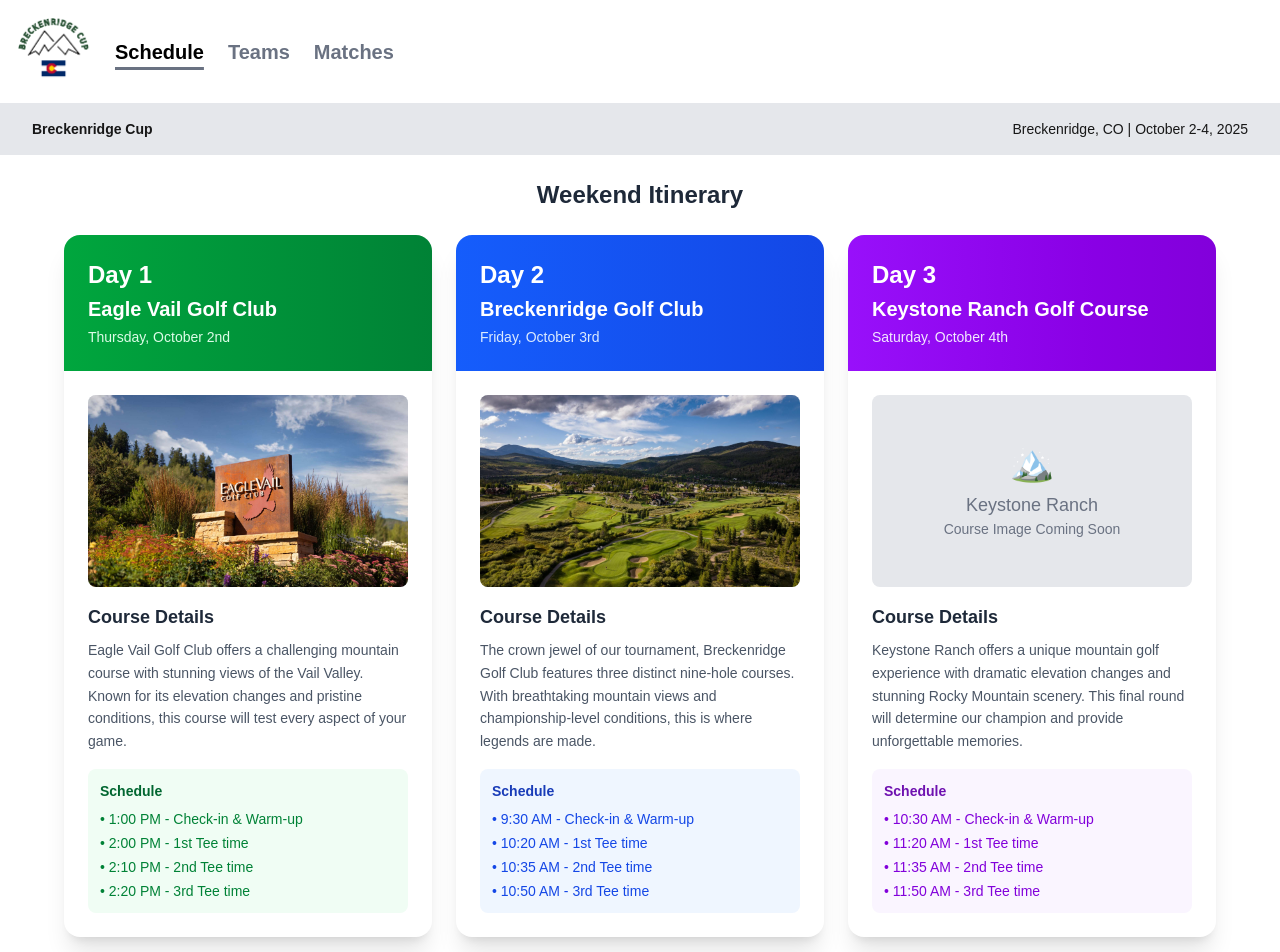
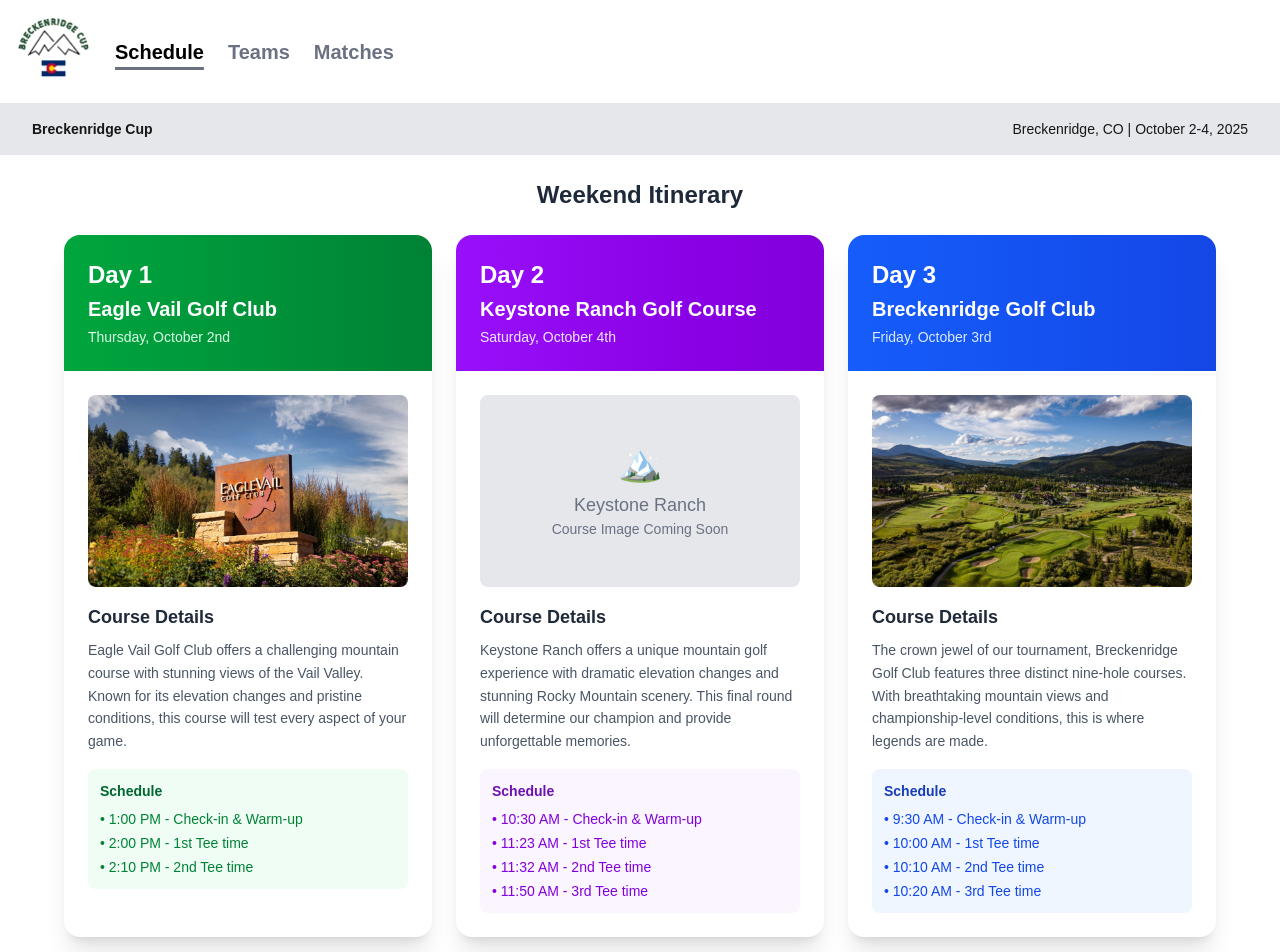
Before and after one commit to MatthewIczkowski/golf-trip, a Next.js app: page /schedule in a window 1280 px wide. Shown: the top 952 px of the page. Built offline with nearby package versions, Linux system fonts and the light colour scheme.

Commit message:
updated schedule

```diff
--- a/src/app/schedule/page.tsx
+++ b/src/app/schedule/page.tsx
@@ -44,53 +44,16 @@
                     <li>• 1:00 PM - Check-in & Warm-up</li>
                     <li>• 2:00 PM - 1st Tee time</li>
                     <li>• 2:10 PM - 2nd Tee time</li>
-                    <li>• 2:20 PM - 3rd Tee time</li>
                   </ul>
                 </div>
               </div>
             </div>
           </div>
 
-          {/* Day 2 - Breckenridge Golf Club */}
-          <div className="bg-white rounded-2xl shadow-xl overflow-hidden">
-            <div className="bg-gradient-to-r from-blue-600 to-blue-700 text-white p-6">
-              <h2 className="text-2xl font-bold mb-1">Day 2</h2>
-              <h3 className="text-xl font-semibold">Breckenridge Golf Club</h3>
-              <p className="text-blue-100 text-sm mt-1">Friday, October 3rd</p>
-            </div>
-
-            <div className="p-6">
-              <div className="bg-gray-200 rounded-lg h-48 flex items-center justify-center mb-4">
-                <Image src={breckenridge} alt="Breckenridge Golf Club" width={400} height={300} className="w-full h-full object-cover rounded-lg" />
-              </div>
-
-              <div className="space-y-4">
-                <div>
-                  <h4 className="text-lg font-semibold text-gray-800 mb-2">Course Details</h4>
-                  <p className="text-gray-600 text-sm leading-relaxed">
-                    The crown jewel of our tournament, Breckenridge Golf Club features
-                    three distinct nine-hole courses. With breathtaking mountain views
-                    and championship-level conditions, this is where legends are made.
-                  </p>
-                </div>
-
-                <div className="bg-blue-50 p-3 rounded-lg">
-                  <h5 className="font-semibold text-blue-800 mb-2 text-sm">Schedule</h5>
-                  <ul className="text-blue-700 space-y-1 text-sm">
-                    <li>• 9:30 AM - Check-in & Warm-up</li>
-                    <li>• 10:20 AM - 1st Tee time</li>
-                    <li>• 10:35 AM - 2nd Tee time</li>
-                    <li>• 10:50 AM - 3rd Tee time</li>
-                  </ul>
-                </div>
-              </div>
-            </div>
-          </div>
-
-          {/* Day 3 - Keystone Ranch */}
+          {/* Day 2 - Keystone Ranch */}
           <div className="bg-white rounded-2xl shadow-xl overflow-hidden">
             <div className="bg-gradient-to-r from-purple-600 to-purple-700 text-white p-6">
-              <h2 className="text-2xl font-bold mb-1">Day 3</h2>
+              <h2 className="text-2xl font-bold mb-1">Day 2</h2>
               <h3 className="text-xl font-semibold">Keystone Ranch Golf Course</h3>
               <p className="text-purple-100 text-sm mt-1">Saturday, October 4th</p>
             </div>
@@ -118,9 +81,46 @@
                   <h5 className="font-semibold text-purple-800 mb-2 text-sm">Schedule</h5>
                   <ul className="text-purple-700 space-y-1 text-sm">
                     <li>• 10:30 AM - Check-in & Warm-up</li>
-                    <li>• 11:20 AM - 1st Tee time</li>
-                    <li>• 11:35 AM - 2nd Tee time</li>
+                    <li>• 11:23 AM - 1st Tee time</li>
+                    <li>• 11:32 AM - 2nd Tee time</li>
                     <li>• 11:50 AM - 3rd Tee time</li>
+                  </ul>
+                </div>
+              </div>
+            </div>
+          </div>
+
+
+        {/* Day 3 - Breckenridge Golf Club */}
+        <div className="bg-white rounded-2xl shadow-xl overflow-hidden">
+            <div className="bg-gradient-to-r from-blue-600 to-blue-700 text-white p-6">
+              <h2 className="text-2xl font-bold mb-1">Day 3</h2>
+              <h3 className="text-xl font-semibold">Breckenridge Golf Club</h3>
+              <p className="text-blue-100 text-sm mt-1">Friday, October 3rd</p>
+            </div>
+
+            <div className="p-6">
+              <div className="bg-gray-200 rounded-lg h-48 flex items-center justify-center mb-4">
+                <Image src={breckenridge} alt="Breckenridge Golf Club" width={400} height={300} className="w-full h-full object-cover rounded-lg" />
+              </div>
+
+              <div className="space-y-4">
+                <div>
+                  <h4 className="text-lg font-semibold text-gray-800 mb-2">Course Details</h4>
+                  <p className="text-gray-600 text-sm leading-relaxed">
+                    The crown jewel of our tournament, Breckenridge Golf Club features
+                    three distinct nine-hole courses. With breathtaking mountain views
+                    and championship-level conditions, this is where legends are made.
+                  </p>
+                </div>
+
+                <div className="bg-blue-50 p-3 rounded-lg">
+                  <h5 className="font-semibold text-blue-800 mb-2 text-sm">Schedule</h5>
+                  <ul className="text-blue-700 space-y-1 text-sm">
+                    <li>• 9:30 AM - Check-in & Warm-up</li>
+                    <li>• 10:00 AM - 1st Tee time</li>
+                    <li>• 10:10 AM - 2nd Tee time</li>
+                    <li>• 10:20 AM - 3rd Tee time</li>
                   </ul>
                 </div>
               </div>
```
